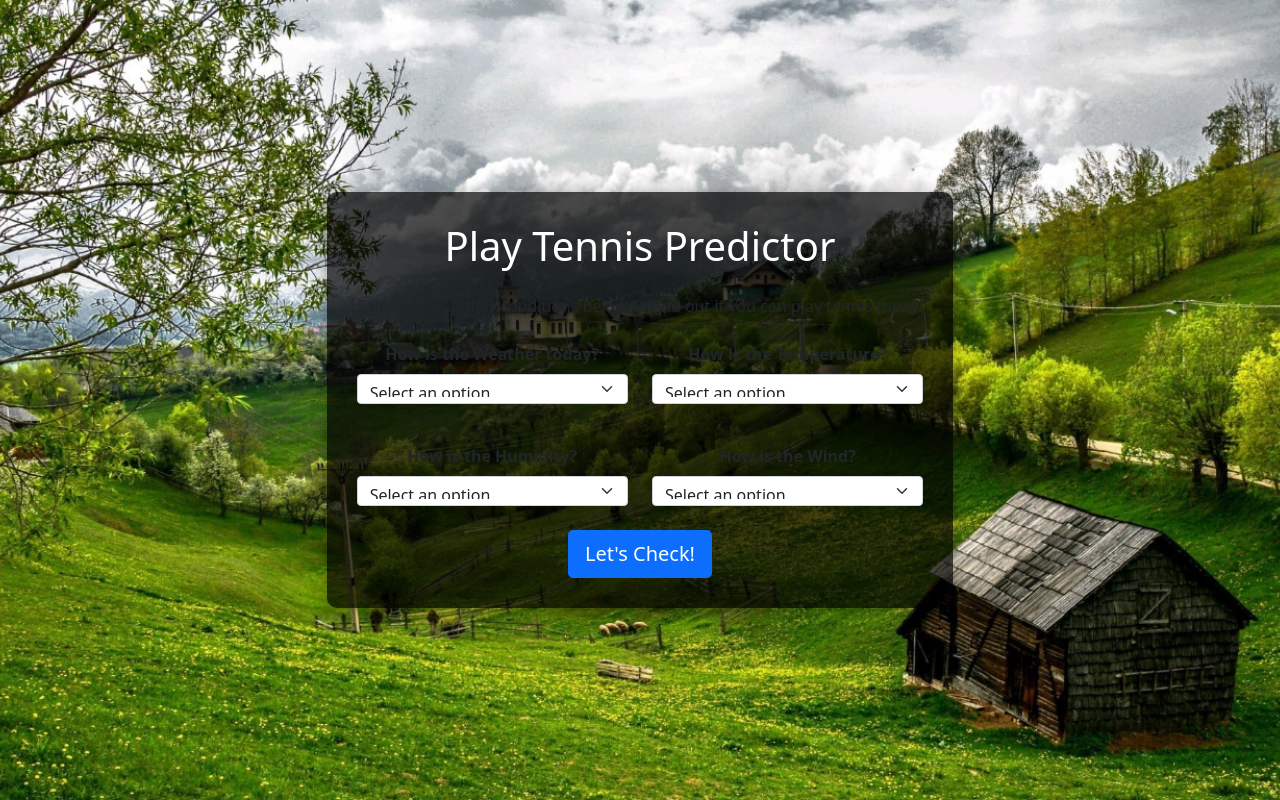
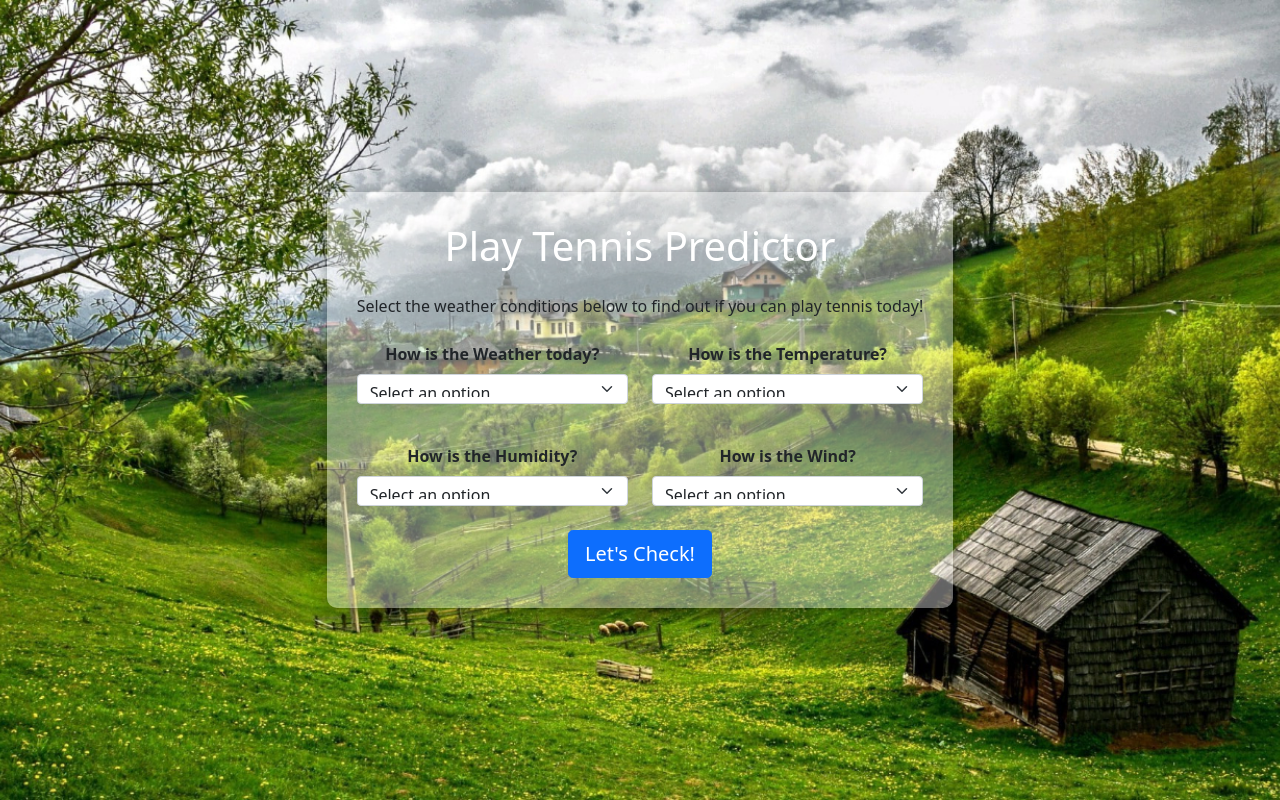
Before and after one commit to chethankumar-g/Play-Tennis, a Flask app: page /predictor in a window 1280 px wide. Run offline with Flask 3, Linux system fonts and the light colour scheme; parts of the project's set-up code (start-up, migrations or seed data) failed here and were passed over.

```diff
--- a/static/home.css
+++ b/static/home.css
@@ -8,7 +8,7 @@ body {
 }
 
 .form-container {
-    background-color: rgba(0, 0, 0, 0.7); /* Semi-transparent black */
+    background-color: rgba(255, 255, 255, 0.39);
     border-radius: 10px;
     padding: 30px;
     box-shadow: 0 4px 15px rgba(0, 0, 0, 0.3);
```
